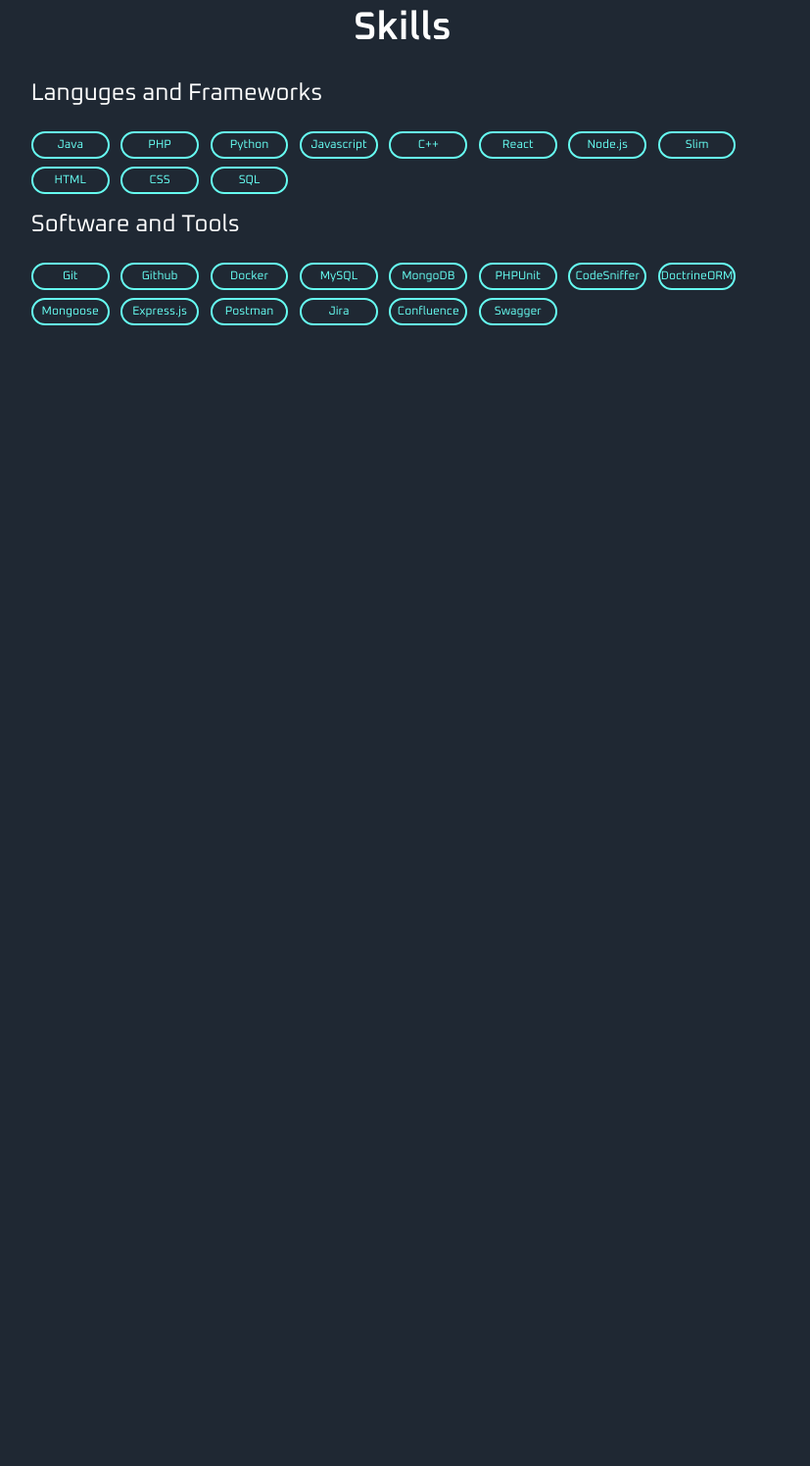
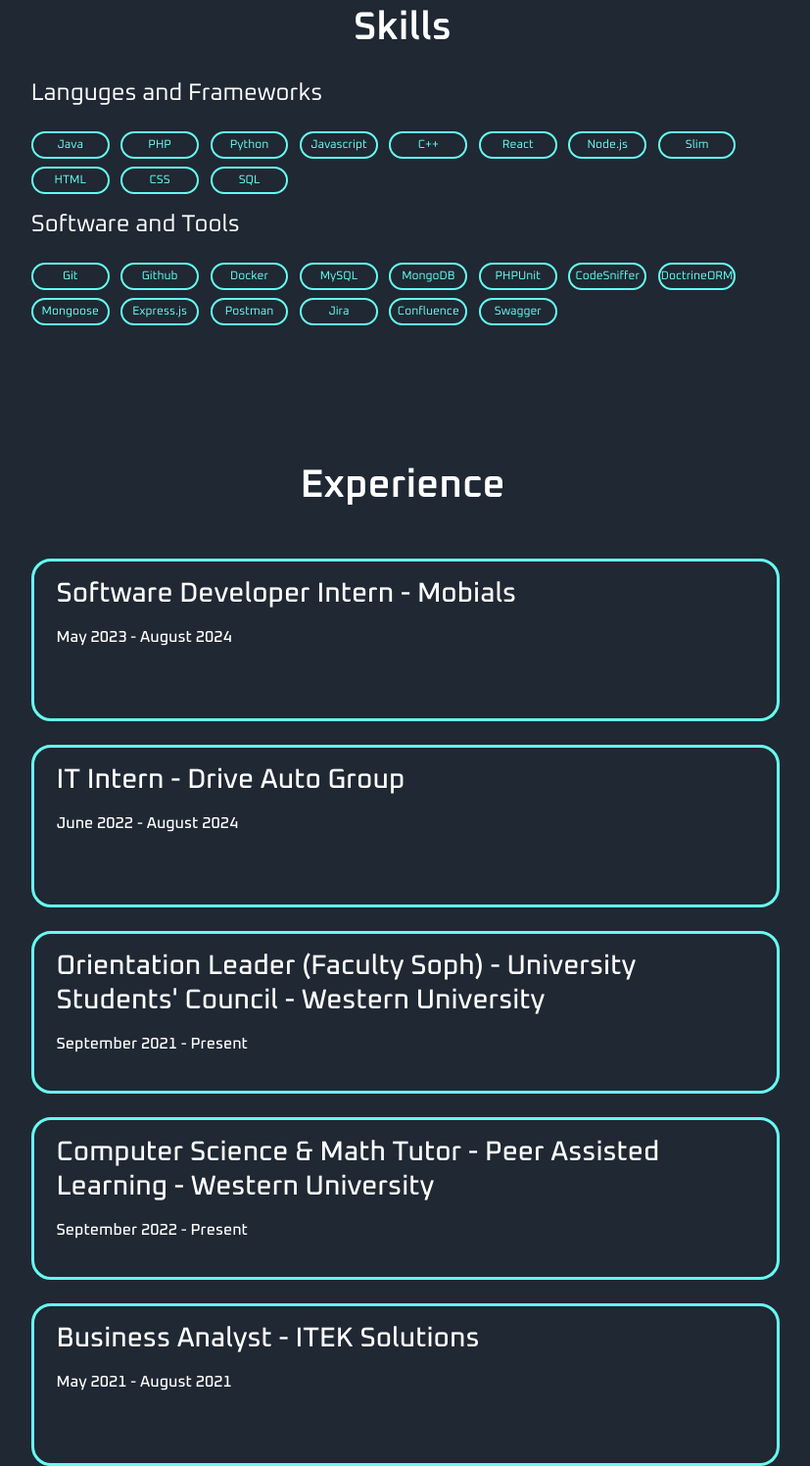
Before and after one commit to akwan84/andrewkwan, a plain HTML site: page index.html in a window 1280 px wide. Shown: the part 832-2328 px from the top of the page at 98% size, without its empty margins (229-1056 px from the left). Before the commit the page ends 1180 px from the top, so only its background shows below. Drawn offline with Linux system fonts and the light colour scheme.

Commit message:
added experience section template

```diff
--- a/index.html
+++ b/index.html
@@ -16,7 +16,7 @@
                 <div class="navbar">Contact</div>
                 <div class="navbar">Projects</div>
                 <div class="navbar">Education</div>
-                <div class="navbar">Experience</div>
+                <a href="#experience"><div class="navbar">Experience</div>
                 <a href="#skills"><div class="navbar">Skills</div></a>
             </nav>
             <div id="bio">
@@ -29,7 +29,7 @@
                 </div>
             </div>
             <div id="skills">
-                <h1 id="skills-header">Skills</h1>
+                <h1 class="header">Skills</h1>
                 <h3 class="skills-sub">Languges and Frameworks</h3>
                 <div class="subsection">
                     <div class="skill">Java</div>
@@ -62,6 +62,43 @@
                     <div class="skill">Swagger</div>
                 </div>
             </div>
+            <div id="experience">
+                <h1 class="header">Experience</h1>
+                <a href="https://mobials.com/" target="_blank">
+                    <div class="exp-section">
+                        <h2 class="role-title">Software Developer Intern - Mobials</h2>
+                        <h3 class="role-date">May 2023 - August 2024</h3>
+                    </div>
+                </a>
+
+                <a href="https://www.driveautogroup.ca/en" target="_blank">
+                    <div class="exp-section">
+                        <h2 class="role-title">IT Intern - Drive Auto Group</h2>
+                        <h3 class="role-date">June 2022 - August 2024</h3>
+                    </div>
+                </a>
+
+                <a href="https://www.oweek.ca/sophs/" target="_blank">
+                    <div class="exp-section">
+                        <h2 class="role-title">Orientation Leader (Faculty Soph) - University Students' Council - Western University</h2>
+                        <h3 class="role-date">September 2021 - Present</h3>
+                    </div>
+                </a>
+
+                <a href="https://learning.uwo.ca/peer_assisted_learning/" target="_blank">
+                    <div class="exp-section">
+                        <h2 class="role-title">Computer Science & Math Tutor - Peer Assisted Learning - Western University</h2>
+                        <h3 class="role-date">September 2022 - Present</h3>
+                    </div>
+                </a>
+
+                <a href="https://www.iteksolutions.ca/" target="_blank">
+                    <div class="exp-section">
+                        <h2 class="role-title">Business Analyst - ITEK Solutions</h2>
+                        <h3 class="role-date">May 2021 - August 2021</h3>
+                    </div>
+                </a>
+            </div>
         </div>
     </body>
 </html>
--- a/style.css
+++ b/style.css
@@ -86,6 +86,7 @@
     margin-top: 0.5vh;
     width: 5vh;
     height: 5vh;
+    transition: transform 0.25s;
 }
 
 .bio-logo:hover {
@@ -95,10 +96,10 @@
 
 #skills {
     width: 100%;
-    height: 30vh;
+    height: 55vh;
 }
 
-#skills-header {
+.header {
     font-size: 5vh;
     font-family: "Oxanium", sans-serif;
     font-weight: 600;
@@ -134,6 +135,46 @@
     float: left;
 }
 
+.exp-section {
+    width: 100%;
+    height: 20vh;
+    border: 3px solid #66fcf1;
+    border-radius: 20px;
+    display: inline-block;
+    margin-top: 3vh;
+    transition: box-shadow 0.25s;
+}
+
+.exp-section:hover {
+    box-shadow: 0px 0px 20px #c5c6c7;
+    cursor: pointer;
+}
+
+.role-title {
+    font-size: 3.5vh;
+    font-family: "Oxanium", sans-serif;
+    font-weight: 500;
+    color: white;
+    margin-left: 3%;
+    margin-top: 2vh;
+    margin-bottom: 0vh;
+    width: 90%;
+}
+
+.role-date{
+    font-size: 2vh;
+    font-family: "Oxanium", sans-serif;
+    font-weight: 500;
+    color: white;
+    margin-left: 3%;
+    margin-top: 2vh;
+    width: 90%;
+}
+
+#education {
+    margin-top: 15vh;
+}
+
 body {
     background-color: #1f2833;
 }
```
